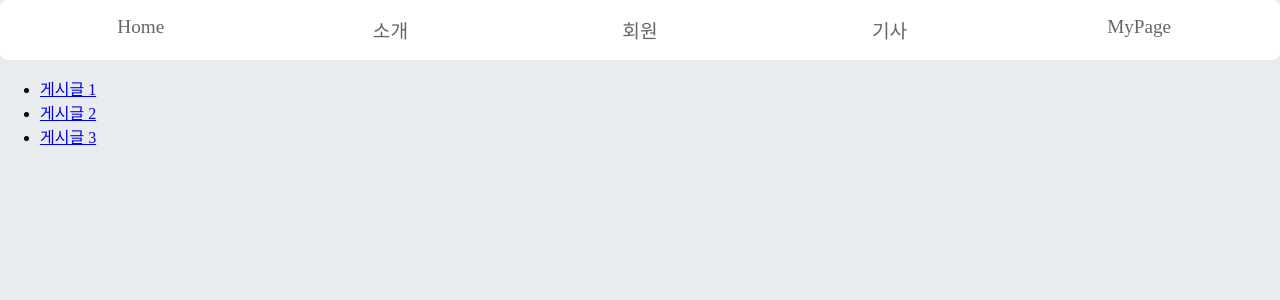
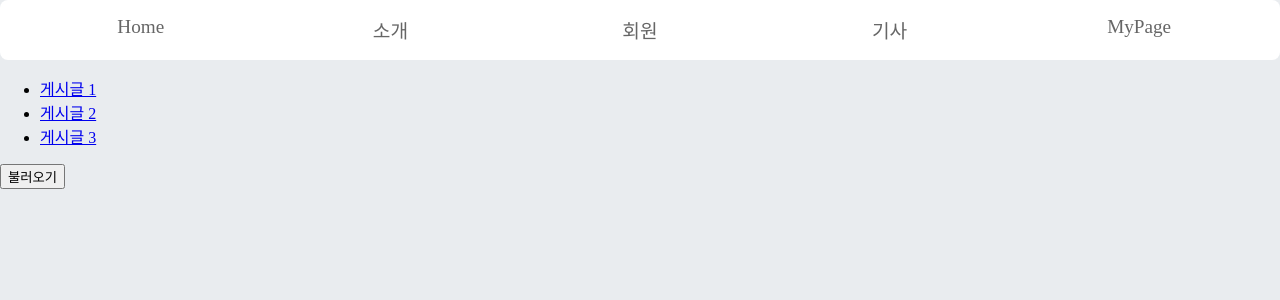
Before and after one commit to Lee-eunjoo-love/react-todo-app, a React (Create React App) app: page /articles in a window 1280 px wide. Shown: the top 300 px of the page. Built offline with nearby package versions, Linux system fonts and the light colour scheme.

Commit message:
axios.get

```diff
--- a/src/pages/Articles.js
+++ b/src/pages/Articles.js
@@ -1,5 +1,7 @@
+import React, { useState } from 'react';
 import { NavLink, Outlet } from 'react-router-dom';
 import Header from '../layouts/Header';
+import axios from 'axios';
 
 const articles = [
   { url: '/articles/1', title: '게시글 1' },
@@ -26,6 +28,19 @@ const ArticleItem = ({ article }) => {
 };
 
 const Articles = () => {
+  const API_KEY = '512f034db2af474daccb80ec945b25af';
+  const [data, setData] = useState(null);
+  const onClick = async () => {
+    try {
+      const response = await axios.get(
+        `https://newsapi.org/v2/top-headlines?country=us&apiKey=${API_KEY}`,
+      );
+      setData(response.data);
+    } catch (e) {
+      console.log(e);
+    }
+  };
+
   return (
     <>
       <Header />
@@ -36,11 +51,13 @@ const Articles = () => {
           <ArticleItem key={article.url} article={article} />
         ))}
       </ul>
+      <button onClick={onClick}>불러오기</button>
+      {data && <textarea rows={7} value={JSON.stringify(data, null, 2)} />}
     </>
   );
 };
 
-export default Articles;
+export default React.memo(Articles);
 
 /**
  * NavLink 컴포넌트 : 링크에서 사용하는 경로가 '현재 라우트의 경로와 일치하는 경우' 특정 스타일 또는 CSS 클래스를 적용하는 컴포넌트
```
